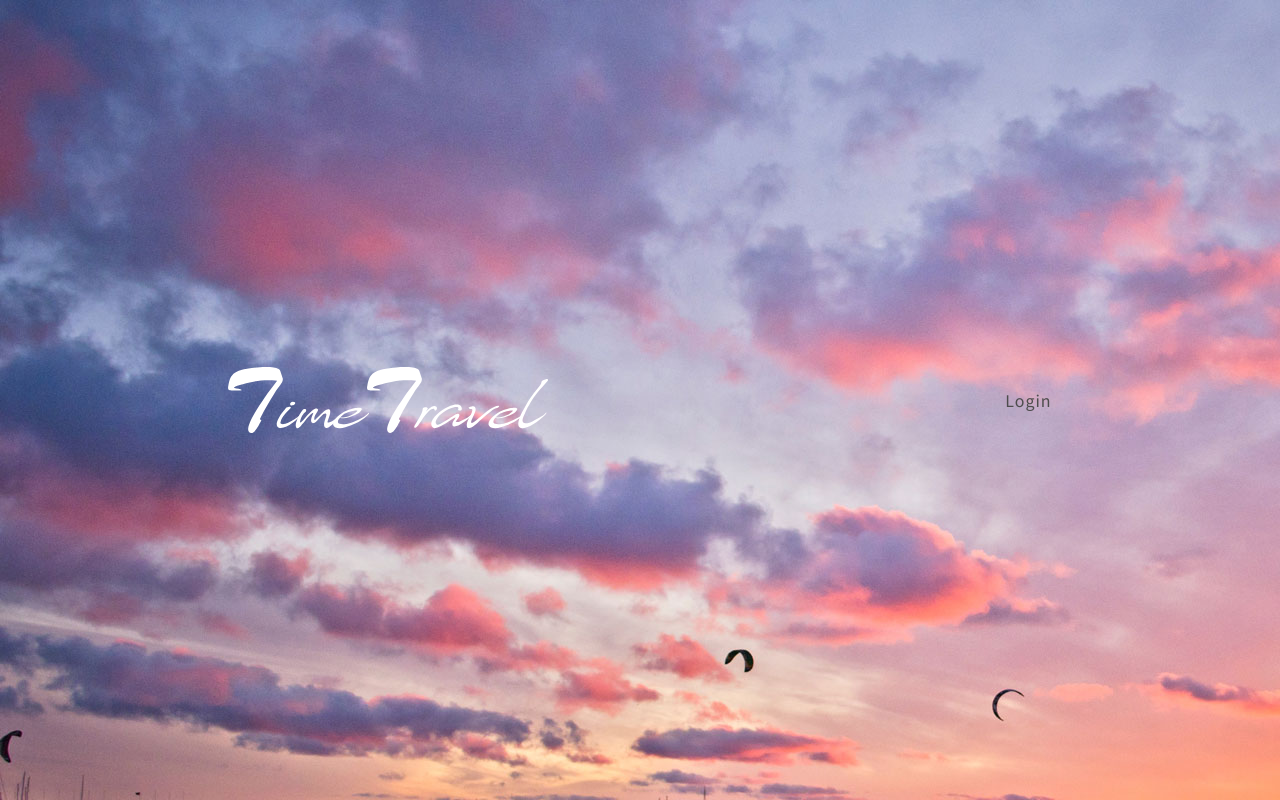
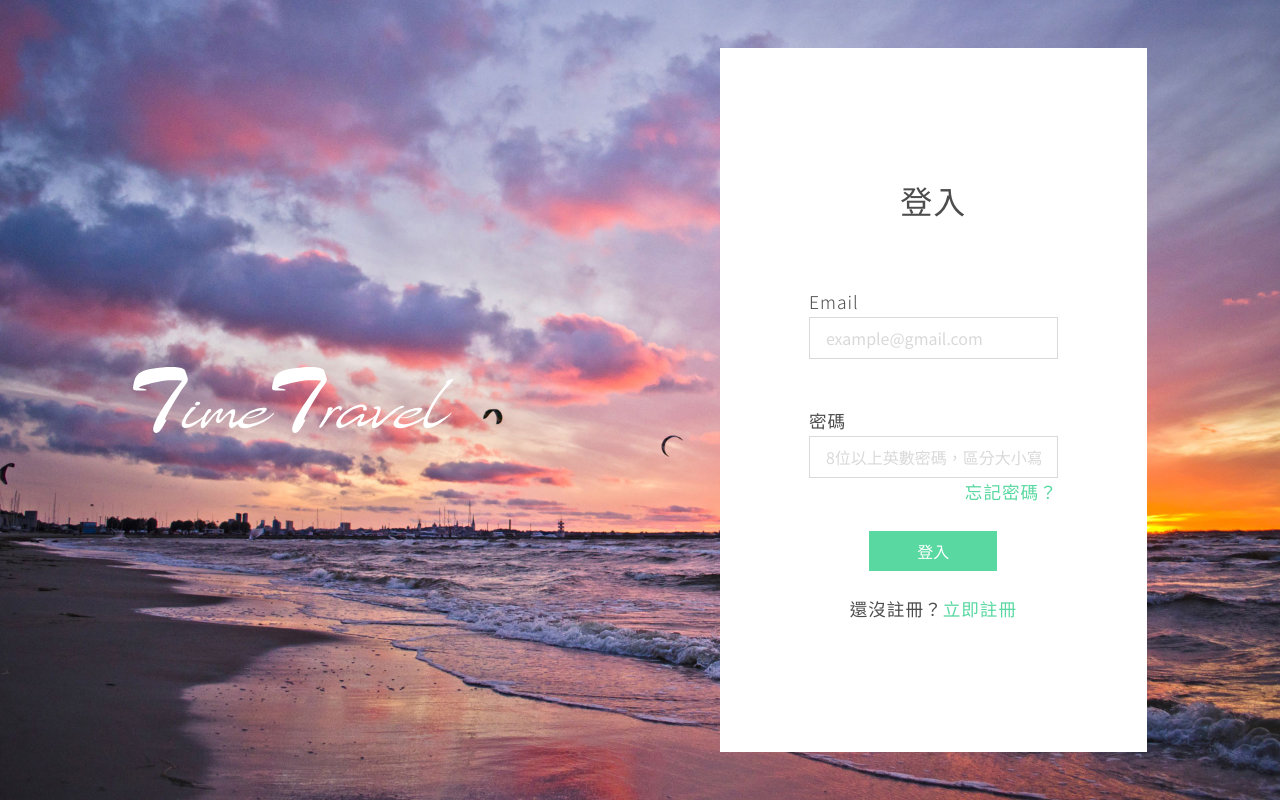
Before and after one commit to Liufat/timetravel-rebuild, a React (Create React App) app: page /login/login in a window 1280 px wide. Built offline with nearby package versions, Linux system fonts and the light colour scheme.

Commit message:
[新增]Register/Login-RWD

```diff
--- a/src/globalStyles/GlobalStyles.js
+++ b/src/globalStyles/GlobalStyles.js
@@ -12,8 +12,18 @@ const GlobalStyles = createGlobalStyle`
     --color-white:#fff;
     --color-grey:#d9d9d9;
 
-   //border
-   --border-redius:3px
+    //border
+    --border-redius:3px
+
+    //font-size
+    --font-size-h1:1.3rem;
+    --font-size-xl-h1:2rem;
+
+    --font-size-h2:0.8rem;
+    --font-size-xl-h2:1.5rem;
+
+    --font-size-xl-p:1.1rem;
+
 
 }
 *,
@@ -36,48 +46,48 @@ body{
 
 h1 {
     font-weight: 500 ;
-    font-size: 1.3rem;
+    font-size: var(--font-size-h1);
     line-height: 3rem;
     @media screen and (min-width: 1200px){
-      font-size: 2rem;
+      font-size: var(--font-size-xl-h1);
     }
 }
 h2 {
     font-weight: 400 ;
-    font-size:0.8rem;
+    font-size:var(--font-size-h2);
     line-height: 2.5rem ;
     @media screen and (min-width: 1200px){
-      font-size: 1.5rem ;
+      font-size: var(--font-size-xl-h2) ;
     }
   }
 
 p {
 
     font-weight: 300 ;
-    font-size: 0.8rem;
+    font-size: var(--font-size-h2);
     line-height: 1.8rem ;
     @media screen and (min-width: 1200px){
-      font-size: 1.1rem ;
+      font-size: var(--font-size-xl-p) ;
     }
   }
 
 a {
     text-decoration: none;
     font-weight: 400 ;
-    font-size: 0.8rem;
+    font-size: var(--font-size-h2);
     line-height: 1.8rem ;
     @media screen and (min-width: 1200px){
-      font-size: 1.1rem ;
+      font-size:  var(--font-size-xl-p) ;
     }
     color: var(--color-black);
   }
 
   span{
     font-weight: 300 ;
-    font-size: 0.8rem;
+    font-size: var(--font-size-h2);
     line-height: 1.8rem ;
     @media screen and (min-width: 1200px){
-      font-size: 1.1rem ;
+      font-size: var(--font-size-xl-p) ;
     }
   }
   .boxShadow{
--- a/src/pages/login/Login.js
+++ b/src/pages/login/Login.js
@@ -1,7 +1,80 @@
 import React from "react";
+import { NavLink } from "react-router-dom";
+import styled from "styled-components";
+import Button from "../../ui/Button";
+import Input from "../../ui/Input";
+import { useForm } from "react-hook-form";
+
+const StyledSection = styled.section`
+  background-color: var(--color-white);
+  border-radius: var(--border-redius);
+  padding: 8rem 0rem;
+`;
 
 function Login() {
-  return <div>Login</div>;
+  const { register } = useForm();
+
+  const inputArray = [
+    {
+      label: "email",
+      type: "email",
+      placeholder: "example@gmail.com",
+      content: "Email",
+    },
+    {
+      label: "password",
+      type: "password",
+      placeholder: "8位以上英數密碼，區分大小寫",
+      content: "密碼",
+    },
+  ];
+
+  const generateInput = () => {
+    return inputArray.map((v) => (
+      <Input
+        className="pt-5"
+        label={v.label}
+        type={v.type}
+        placeholder={v.placeholder}
+        register={register}
+        key={v.label}
+      >
+        {v.content}
+      </Input>
+    ));
+  };
+
+  return (
+    <StyledSection className="col-10 col-md-5 col-xl-4 d-flex justify-content-center align-items-center ">
+      <div className="d-flex flex-column col-11 col-md-8 col-xl-7 gap-md-2">
+        <div className="d-flex flex-column align-items-center">
+          <h1>登入</h1>
+        </div>
+        <form className="d-flex flex-column gap-4">
+          <div className="d-flex flex-column">
+            {generateInput()}
+            <div className="w-100 d-flex justify-content-end">
+              <NavLink to="/login/forgetpassword">
+                <span className="text-color-primary">忘記密碼？</span>
+              </NavLink>
+            </div>
+          </div>
+
+          <div className="d-flex justify-content-center">
+            <Button type="green" className="px-4 px-md-5 py-2">
+              登入
+            </Button>
+          </div>
+          <div className="d-flex justify-content-center">
+            <span>還沒註冊？</span>
+            <NavLink to="/login/register">
+              <span className="text-color-primary">立即註冊</span>
+            </NavLink>
+          </div>
+        </form>
+      </div>
+    </StyledSection>
+  );
 }
 
 export default Login;
--- a/src/pages/login/LoginLayout.js
+++ b/src/pages/login/LoginLayout.js
@@ -3,19 +3,26 @@ import { NavLink, Outlet } from "react-router-dom";
 import styled from "styled-components";
 import backGroundLink from "./../../image/img/member/BG_member.jpg";
 import logo from "./../../image/icon/logo/logo_white.svg";
+import colorLogo from "./../../image/icon/logo/logo.svg";
 
 const StyledBackground = styled.div`
   height: 100vh;
-  background-image: url(${backGroundLink});
+  @media screen and (min-width: 768px) {
+    background-image: url(${backGroundLink});
+    background-position: center;
+    background-size: cover;
+    background-repeat: no-repeat;
+  }
 `;
 
 function LoginLayout() {
   return (
     <StyledBackground>
-      <div className="d-flex h-100 w-100 justify-content-around align-items-center">
-        <div className="col-3">
+      <div className="pt-4 pt-md-0 d-flex flex-column flex-md-row h-100 w-100 justify-content-around align-items-center">
+        <div className="col-5 col-md-3">
           <NavLink to="/homepage">
-            <img src={logo} alt="logo" />
+            <img src={logo} alt="logo" className="d-none d-md-block" />
+            <img src={colorLogo} alt="logo" className=" d-md-none" />
           </NavLink>
         </div>
         <Outlet />
--- a/src/pages/login/Register.js
+++ b/src/pages/login/Register.js
@@ -6,9 +6,12 @@ import Button from "../../ui/Button";
 import { NavLink } from "react-router-dom";
 
 const StyledSection = styled.section`
-  height: 80vh;
   background-color: var(--color-white);
   border-radius: var(--border-redius);
+
+  @media screen and (min-width: 1200px) {
+    padding: 8rem 0rem;
+  }
 `;
 
 function Login() {
@@ -51,16 +54,16 @@ function Login() {
   };
 
   return (
-    <StyledSection className="col-4 d-flex justify-content-center align-items-center">
-      <div className="d-flex flex-column col-7 gap-2">
+    <StyledSection className="col-10 col-md-5 col-xl-4 d-flex justify-content-evenly justify-content-md-center align-items-center">
+      <div className="d-flex flex-column col-11 col-md-8 col-xl-7 gap-md-2">
         <div className="d-flex flex-column align-items-center">
           <h1>創建帳戶</h1>
           <h2>使用e-mail註冊</h2>
         </div>
         <form className="d-flex flex-column gap-4">
-          <div className="d-flex flex-column">{generateInput()}</div>
+          <div className="d-flex flex-column gap-3">{generateInput()}</div>
           <div className="d-flex justify-content-center">
-            <Button type="green" className="px-5 py-2">
+            <Button type="green" className="px-4 px-md-5 py-2">
               註冊
             </Button>
           </div>
--- a/src/ui/Input.js
+++ b/src/ui/Input.js
@@ -7,6 +7,10 @@ const StyledInput = styled.input`
   color: var(--color-black);
   &::placeholder {
     color: var(--color-grey);
+    font-size: var(--font-size-h2);
+    @media screen and (min-width: 1200px) {
+      font-size: var(--font-size-h1);
+    }
   }
   &:focus {
     outline: none;
@@ -14,9 +18,9 @@ const StyledInput = styled.input`
   }
 `;
 
-function Input({ label, type, placeholder, children, register }) {
+function Input({ label, type, placeholder, children, register, className }) {
   return (
-    <div className="d-flex flex-column pb-3">
+    <div className={`d-flex flex-column ${className} `}>
       <label for={label}>
         <span>{children}</span>
       </label>
```
